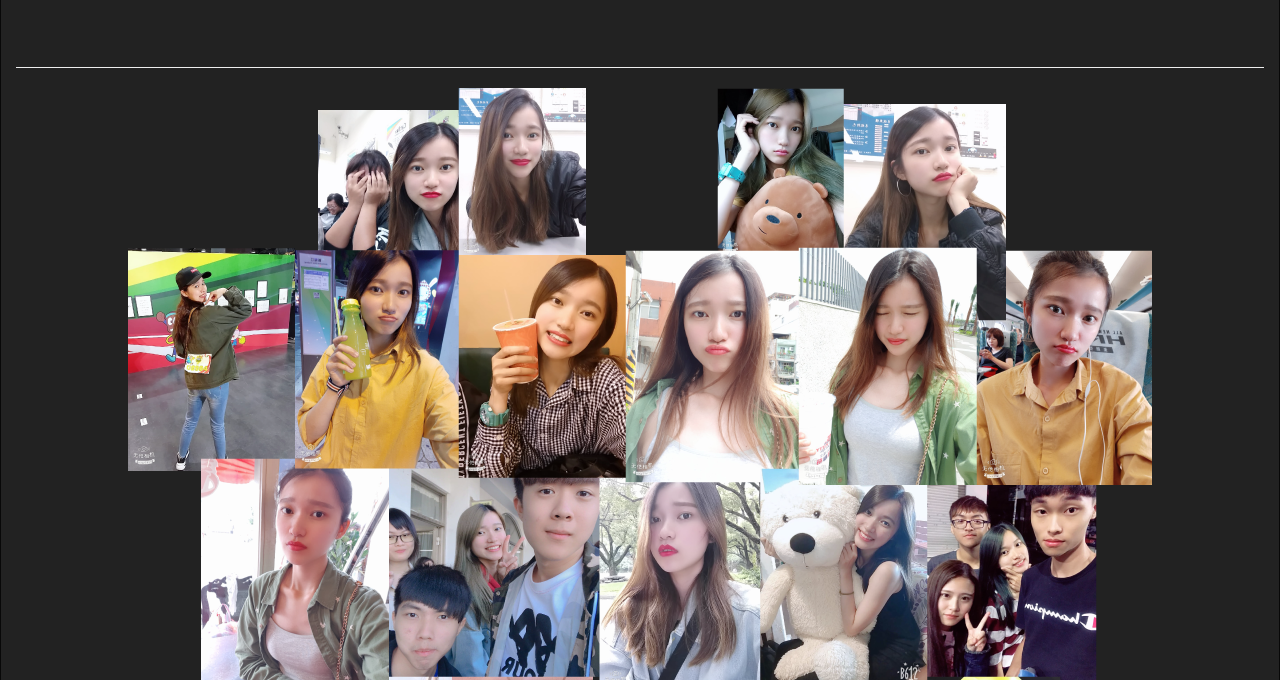
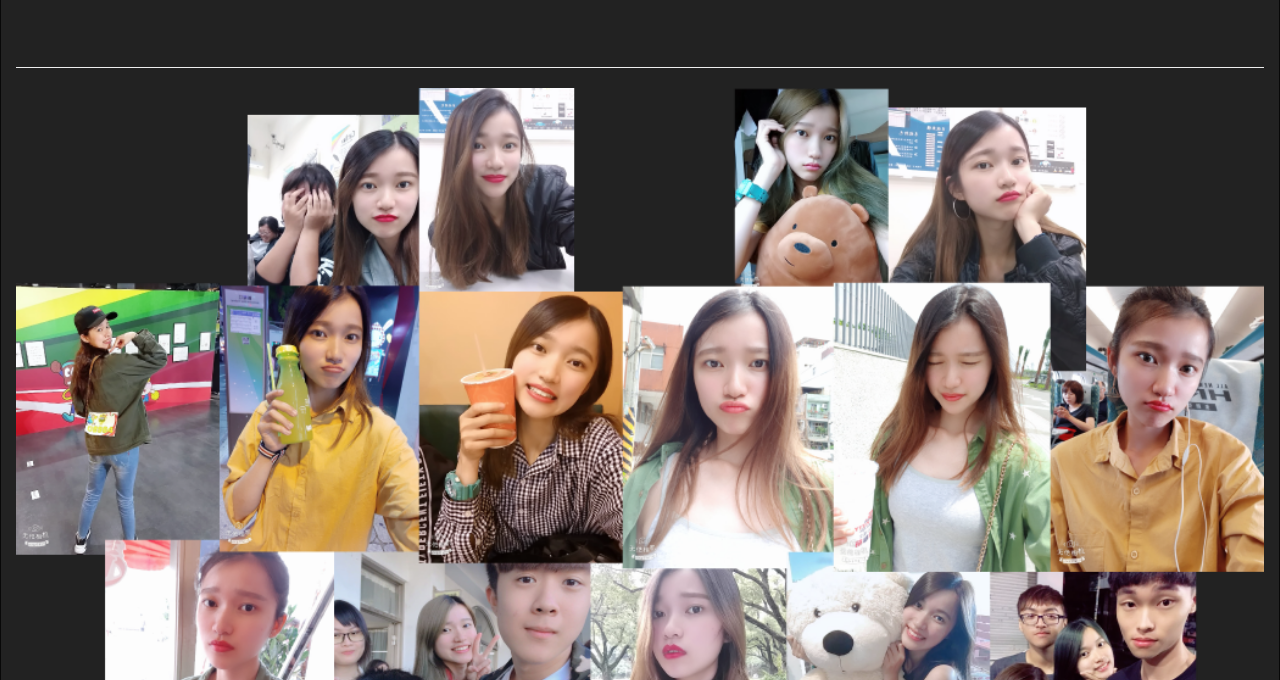
Before and after one commit to judy1999/B10756020.github.io, a plain HTML site: page page2.html in a window 1280 px wide. Shown: the part 120-800 px from the top of the page. Drawn offline with nearby package versions, Linux system fonts and the light colour scheme.

Commit message:
Add files via upload

```diff
--- a/page2.html
+++ b/page2.html
@@ -83,7 +83,7 @@
   <h3>我最愛自拍了~不管怎樣都要拍</h3>
   <br>
 <br>  <hr>
-    <div ><center><img src="./h.png" width="1024" height="974"></center></div>
+    <div ><center><img src="./h.png" width="100%" height="100%"></center></div>
     <div class="col-sm-4"><center>
     </center>
     </div>
```
